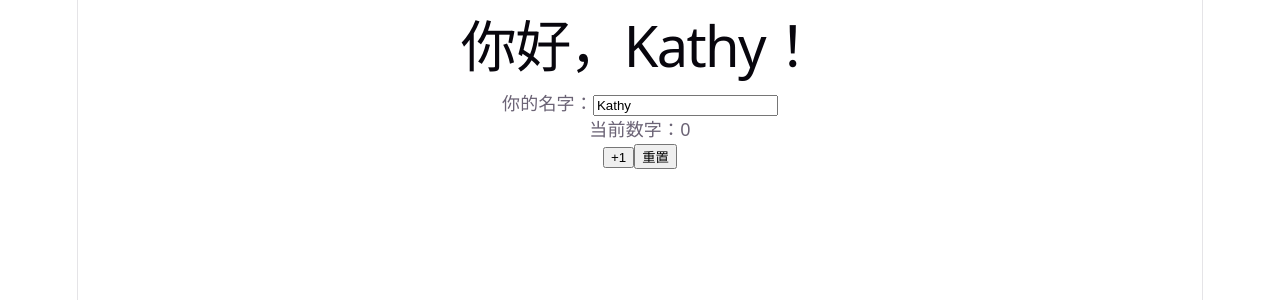
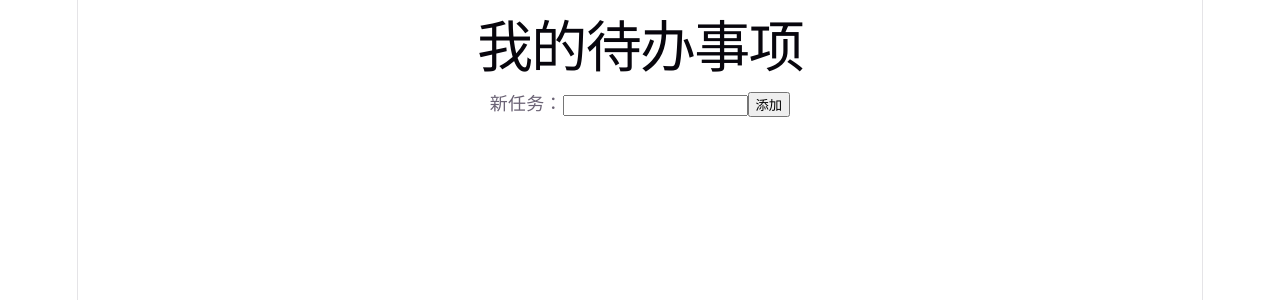
Before and after one commit to kathyxie88/hello-dev, a React (Vite) app: page / in a window 1280 px wide. Shown: the top 300 px of the page. Built offline with nearby package versions, Linux system fonts and the light colour scheme.

Commit message:
Add todo list

```diff
--- a/src/App.tsx
+++ b/src/App.tsx
@@ -2,30 +2,39 @@ import { useState } from 'react'
 import './App.css'
 
 function App() {
-  const [count, setCount] = useState(0)
-  const [name, setName] = useState('Kathy')
+  const [taskText, setTaskText] = useState('')
+  const [tasks, setTasks] = useState<string[]>([])
+
+  function addTask() {
+    if (taskText.trim() === '') {
+      return
+    }
+
+    setTasks([...tasks, taskText])
+    setTaskText('')
+  }
 
   return (
     <main>
-      <h1>你好，{name}！</h1>
+      <h1>我的待办事项</h1>
 
       <label>
-        你的名字：
+        新任务：
         <input
-          value={name}
-          onChange={(event) => setName(event.target.value)}
+          value={taskText}
+          onChange={(event) => setTaskText(event.target.value)}
         />
       </label>
 
-      <p>当前数字：{count}</p>
-
-      <button onClick={() => setCount(count + 1)}>
-        +1
+      <button onClick={addTask}>
+        添加
       </button>
 
-      <button onClick={() => setCount(0)}>
-        重置
-      </button>
+      <ul>
+        {tasks.map((task) => (
+          <li key={task}>{task}</li>
+        ))}
+      </ul>
     </main>
   )
 }
```
